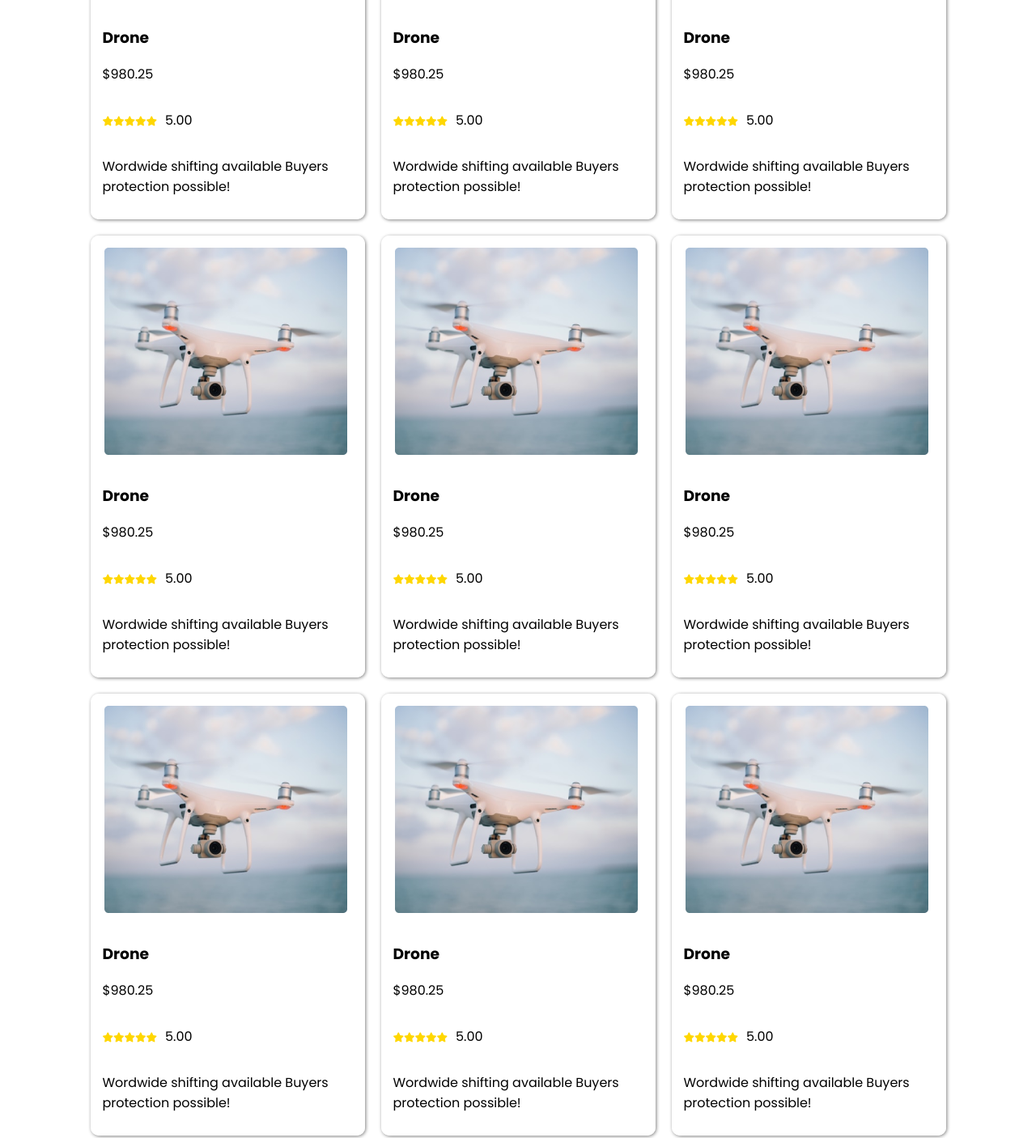
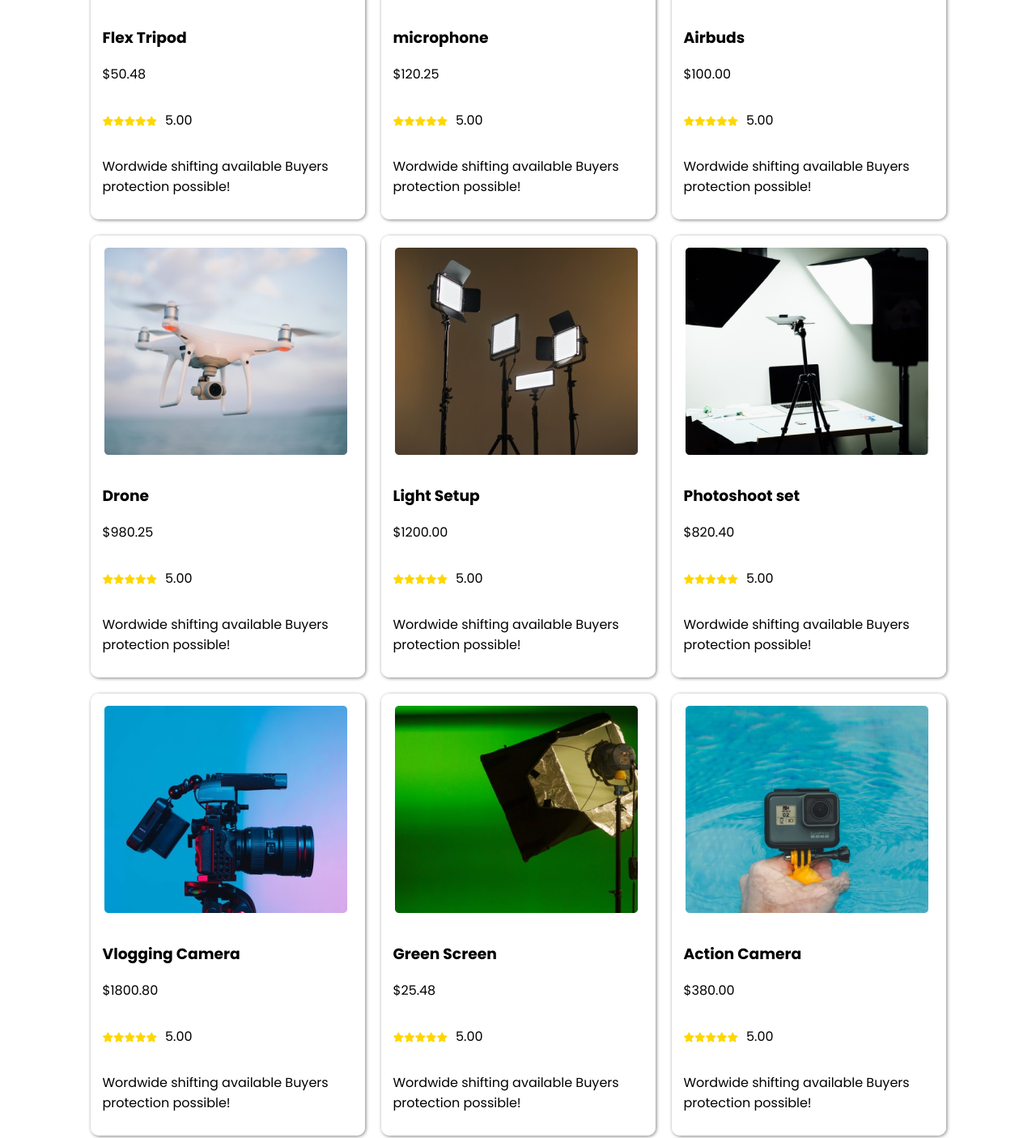
Before and after one commit to Junayedgit/influencer-gear, a plain HTML site: page index.html in a window 1280 px wide. Shown: the part 969-2375 px from the top of the page at 81% size. Drawn offline with Linux system fonts and the light colour scheme; a web font is replaced by a local one.

Commit message:
updatedd

```diff
--- a/index.html
+++ b/index.html
@@ -64,13 +64,57 @@
         <section class="collection-grid">
             <div class="collection-area">
                 <div class="collection">
-                    <img src="images/drone.png" alt="">
+                    <img src="images/tripod.png" alt="">
 
                 </div>
 
                 <div class="grid-layout">
-                    <h3>Drone</h3>
-                    <p>$980.25</p>
+                    <h3>Flex Tripod</h3>
+                    <p>$50.48</p>
+                    <div class="star">
+                        <p><i class="fa-solid fa-star"></i></p>
+                        <p><i class="fa-solid fa-star"></i></p>
+                        <p><i class="fa-solid fa-star"></i></p>
+                        <p><i class="fa-solid fa-star"></i></p>
+                        <p><i class="fa-solid fa-star"></i></p>
+                        <span>5.00</span>
+                    </div>
+                    <div>
+                        <p>Wordwide shifting available Buyers protection possible!</p>
+                    </div>
+                </div>
+            </div>
+            <div class="collection-area">
+                <div class="collection">
+                    <img src="images/mic.png" alt="">
+
+                </div>
+
+                <div class="grid-layout">
+                    <h3>microphone</h3>
+                    <p>$120.25</p>
+                    <div class="star">
+                        <p><i class="fa-solid fa-star"></i></p>
+                        <p><i class="fa-solid fa-star"></i></p>
+                        <p><i class="fa-solid fa-star"></i></p>
+                        <p><i class="fa-solid fa-star"></i></p>
+                        <p><i class="fa-solid fa-star"></i></p>
+                        <span>5.00</span>
+                    </div>
+                    <div>
+                        <p>Wordwide shifting available Buyers protection possible!</p>
+                    </div>
+                </div>
+            </div>
+            <div class="collection-area">
+                <div class="collection">
+                    <img src="images/airpod.png" alt="">
+
+                </div>
+
+                <div class="grid-layout">
+                    <h3>Airbuds</h3>
+                    <p>$100.00</p>
                     <div class="star">
                         <p><i class="fa-solid fa-star"></i></p>
                         <p><i class="fa-solid fa-star"></i></p>
@@ -108,13 +152,13 @@
             </div>
             <div class="collection-area">
                 <div class="collection">
-                    <img src="images/drone.png" alt="">
+                    <img src="images/lights.png" alt="">
 
                 </div>
 
                 <div class="grid-layout">
-                    <h3>Drone</h3>
-                    <p>$980.25</p>
+                    <h3>Light Setup</h3>
+                    <p>$1200.00</p>
                     <div class="star">
                         <p><i class="fa-solid fa-star"></i></p>
                         <p><i class="fa-solid fa-star"></i></p>
@@ -130,13 +174,13 @@
             </div>
             <div class="collection-area">
                 <div class="collection">
-                    <img src="images/drone.png" alt="">
+                    <img src="images/setup.png" alt="">
 
                 </div>
 
                 <div class="grid-layout">
-                    <h3>Drone</h3>
-                    <p>$980.25</p>
+                    <h3>Photoshoot set</h3>
+                    <p>$820.40</p>
                     <div class="star">
                         <p><i class="fa-solid fa-star"></i></p>
                         <p><i class="fa-solid fa-star"></i></p>
@@ -152,13 +196,13 @@
             </div>
             <div class="collection-area">
                 <div class="collection">
-                    <img src="images/drone.png" alt="">
+                    <img src="images/camera.png" alt="">
 
                 </div>
 
                 <div class="grid-layout">
-                    <h3>Drone</h3>
-                    <p>$980.25</p>
+                    <h3>Vlogging Camera</h3>
+                    <p>$1800.80</p>
                     <div class="star">
                         <p><i class="fa-solid fa-star"></i></p>
                         <p><i class="fa-solid fa-star"></i></p>
@@ -174,13 +218,13 @@
             </div>
             <div class="collection-area">
                 <div class="collection">
-                    <img src="images/drone.png" alt="">
+                    <img src="images/single-light.png" alt="">
 
                 </div>
 
                 <div class="grid-layout">
-                    <h3>Drone</h3>
-                    <p>$980.25</p>
+                    <h3>Green Screen</h3>
+                    <p>$25.48</p>
                     <div class="star">
                         <p><i class="fa-solid fa-star"></i></p>
                         <p><i class="fa-solid fa-star"></i></p>
@@ -196,57 +240,13 @@
             </div>
             <div class="collection-area">
                 <div class="collection">
-                    <img src="images/drone.png" alt="">
+                    <img src="images/action.png" alt="">
 
                 </div>
 
-                <div class="grid-layout">
-                    <h3>Drone</h3>
-                    <p>$980.25</p>
-                    <div class="star">
-                        <p><i class="fa-solid fa-star"></i></p>
-                        <p><i class="fa-solid fa-star"></i></p>
-                        <p><i class="fa-solid fa-star"></i></p>
-                        <p><i class="fa-solid fa-star"></i></p>
-                        <p><i class="fa-solid fa-star"></i></p>
-                        <span>5.00</span>
-                    </div>
-                    <div>
-                        <p>Wordwide shifting available Buyers protection possible!</p>
-                    </div>
-                </div>
-            </div>
-            <div class="collection-area">
-                <div class="collection">
-                    <img src="images/drone.png" alt="">
-
-                </div>
-
-                <div class="grid-layout">
-                    <h3>Drone</h3>
-                    <p>$980.25</p>
-                    <div class="star">
-                        <p><i class="fa-solid fa-star"></i></p>
-                        <p><i class="fa-solid fa-star"></i></p>
-                        <p><i class="fa-solid fa-star"></i></p>
-                        <p><i class="fa-solid fa-star"></i></p>
-                        <p><i class="fa-solid fa-star"></i></p>
-                        <span>5.00</span>
-                    </div>
-                    <div>
-                        <p>Wordwide shifting available Buyers protection possible!</p>
-                    </div>
-                </div>
-            </div>
-            <div class="collection-area">
-                <div class="collection">
-                    <img src="images/drone.png" alt="">
-
-                </div>
-
-                <div class="grid-layout">
-                    <h3>Drone</h3>
-                    <p>$980.25</p>
+                <div class=" grid-layout">
+                    <h3>Action Camera</h3>
+                    <p>$380.00</p>
                     <div class="star">
                         <p><i class="fa-solid fa-star"></i></p>
                         <p><i class="fa-solid fa-star"></i></p>
```
